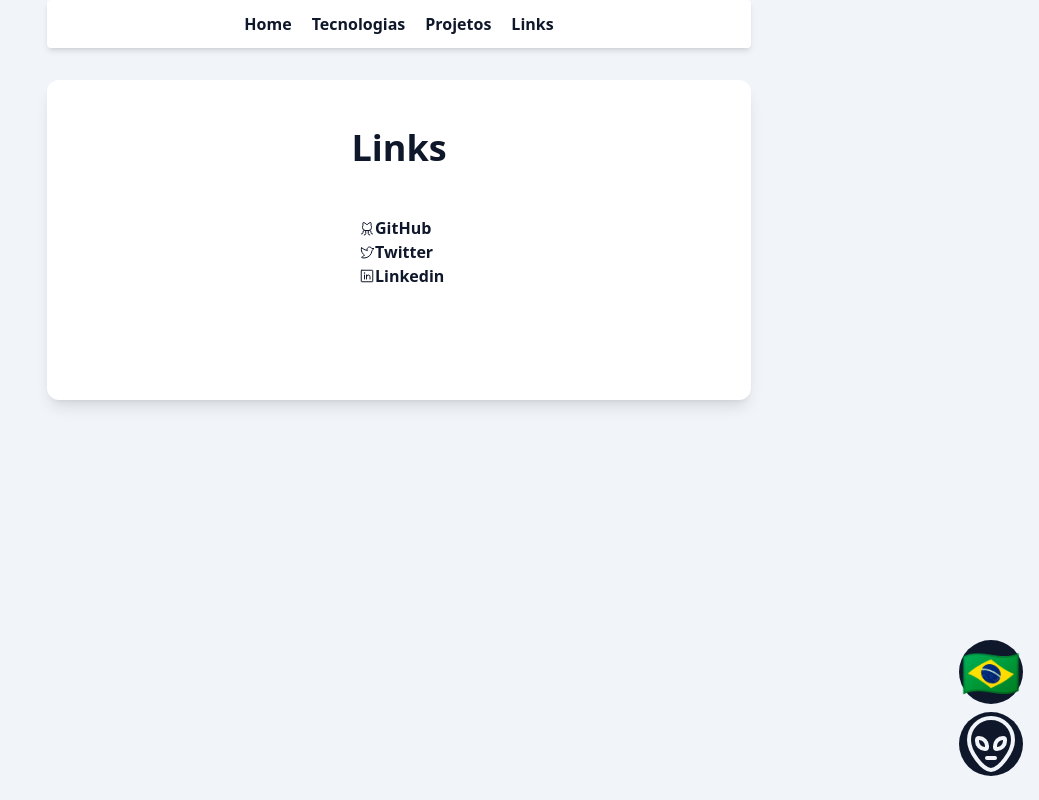
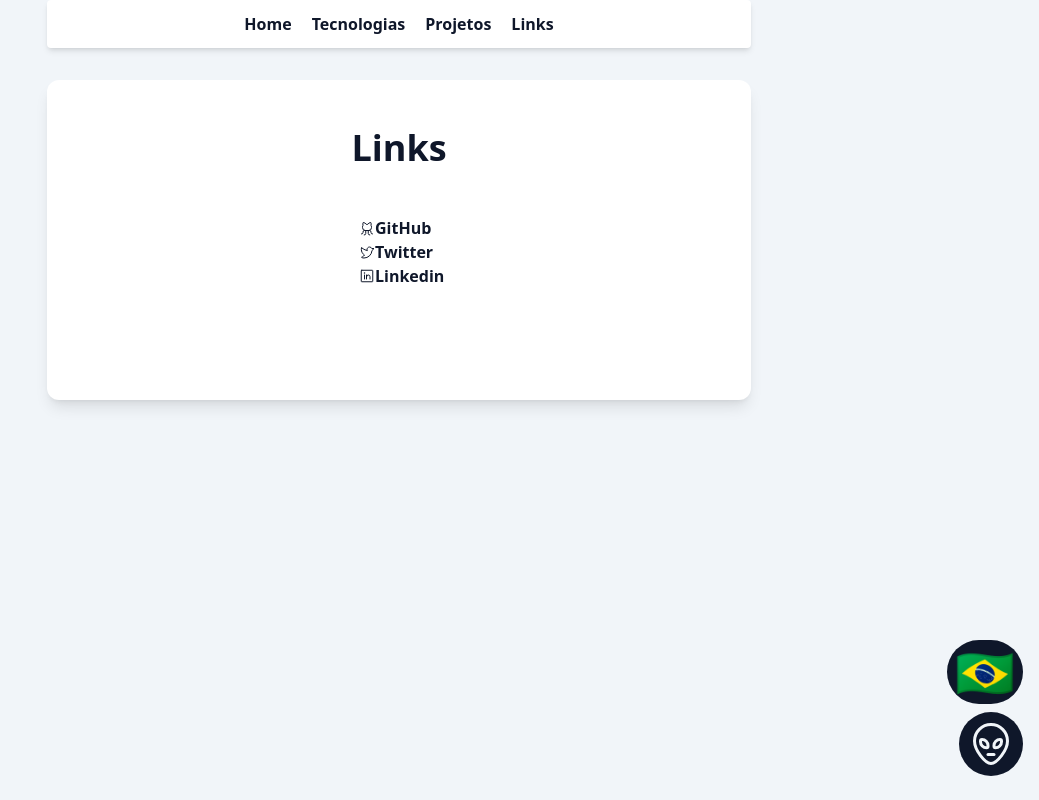
Before and after one commit to flwedu/flwedu.github.io, a React (Vite) app: page /#/links in a window 1280 px wide. Shown: the whole page, without its empty margins (241-1280 px from the left). Built offline with nearby package versions, Linux system fonts and the light colour scheme.

Commit message:
expand the button to show help text about function

```diff
--- a/src/components/DarkModeButton.tsx
+++ b/src/components/DarkModeButton.tsx
@@ -1,15 +1,26 @@
 import { Alien } from "phosphor-react";
 import useDarkModeContext from "../contexts/consumers/darkmode-consumer";
+import useTextContext from "../contexts/consumers/text-context-consumer";
 
 export default function DarkModeButton() {
-  const { toggleFn } = useDarkModeContext();
+  const { darkmode, toggleFn } = useDarkModeContext();
+  const { text } = useTextContext();
+
+  function getSpanText(darkmode: boolean) {
+    return darkmode ? text.buttons.toLightMode : text.buttons.toDarkMode;
+  }
 
   return (
-    <div
-      className="fixed bottom-[1.5rem] right-4 rounded-full h-16 w-16 bg-slate-900 dark:bg-slate-100"
-      onClick={toggleFn}
-    >
-      <Alien size={64} className="text-slate-100 dark:text-slate-900" />
+    <div className="fixed bottom-[1.5rem] right-4">
+      <button
+        className="px-2 rounded-full h-16 bg-slate-900 dark:bg-slate-100 group flex items-center"
+        onClick={toggleFn}
+      >
+        <Alien className="text-slate-100 dark:text-slate-900 w-12 h-12" />
+        <span className="text-slate-100 dark:text-slate-900 max-w-0 overflow-hidden group-hover:max-w-xs transition-all duration-500 ease-in-out">
+          {getSpanText(darkmode)}
+        </span>
+      </button>
     </div>
   );
 }
--- a/src/components/LanguageButton.tsx
+++ b/src/components/LanguageButton.tsx
@@ -1,20 +1,25 @@
 import useTextContext from "../contexts/consumers/text-context-consumer";
 
 export default function LanguageButton() {
-  const { toggleFn, language } = useTextContext();
+  const { toggleFn, language, text } = useTextContext();
 
   function handleClick() {
     toggleFn();
   }
 
   return (
-    <div
-      className="fixed bottom-[6rem] right-4 rounded-full h-16 w-16 bg-slate-900 dark:bg-slate-100 flex justify-center items-center"
-      onClick={handleClick}
-    >
-      <span className="text-5xl text-center items-center">
-        {language == "en" ? "🇺🇸" : "🇧🇷"}
-      </span>
+    <div className="fixed bottom-[6rem] right-4">
+      <button
+        className="px-2 rounded-full h-16 bg-slate-900 dark:bg-slate-100 group flex items-center"
+        onClick={handleClick}
+      >
+        <span className="text-slate-100 dark:text-slate-900 text-5xl text-center items-center">
+          {text.emoji}
+        </span>
+        <span className="text-slate-100 dark:text-slate-900 max-w-0 overflow-hidden group-hover:max-w-xs transition-all duration-500 ease-in-out">
+          {text.buttons.language}
+        </span>
+      </button>
     </div>
   );
 }
```
